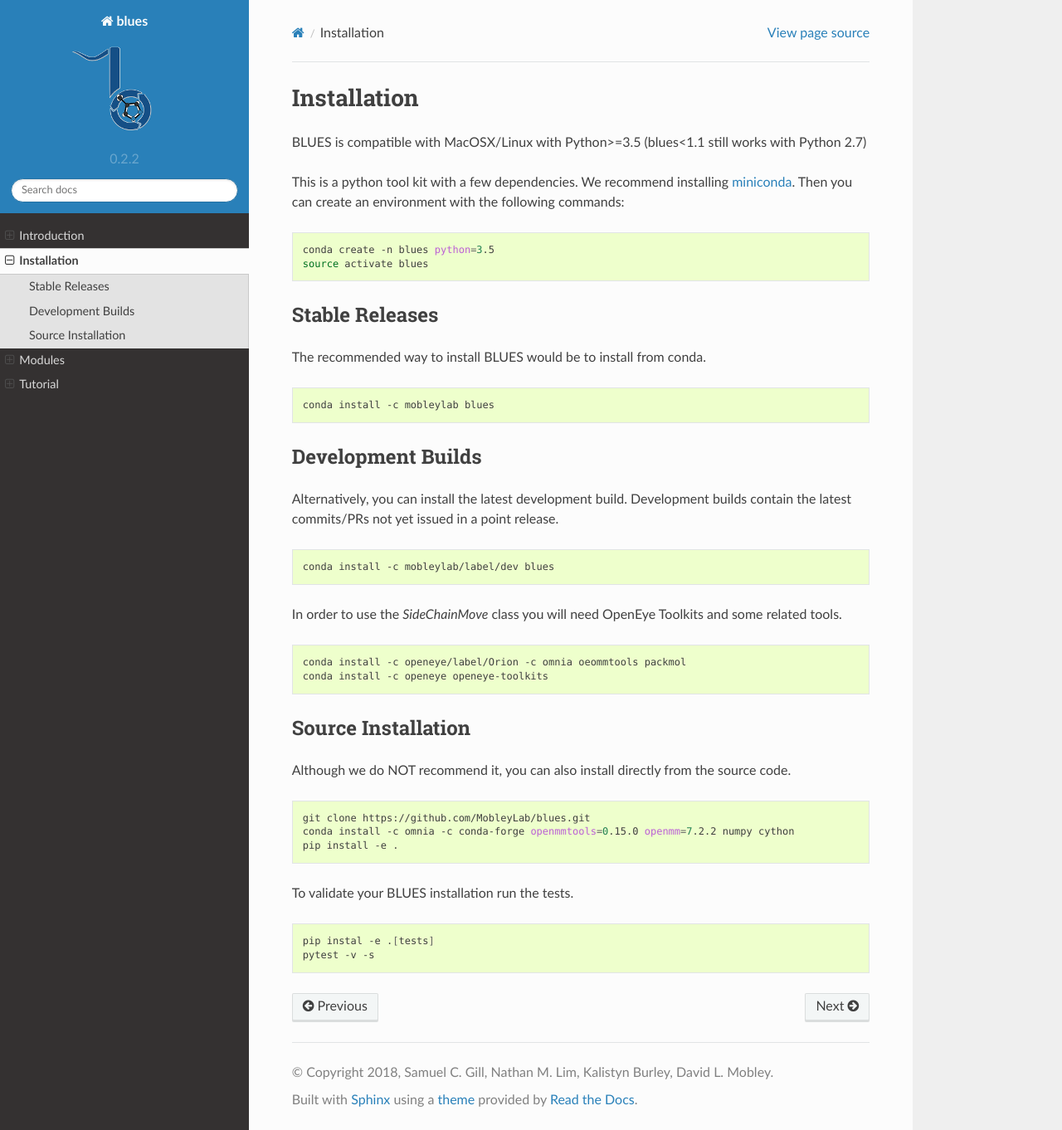
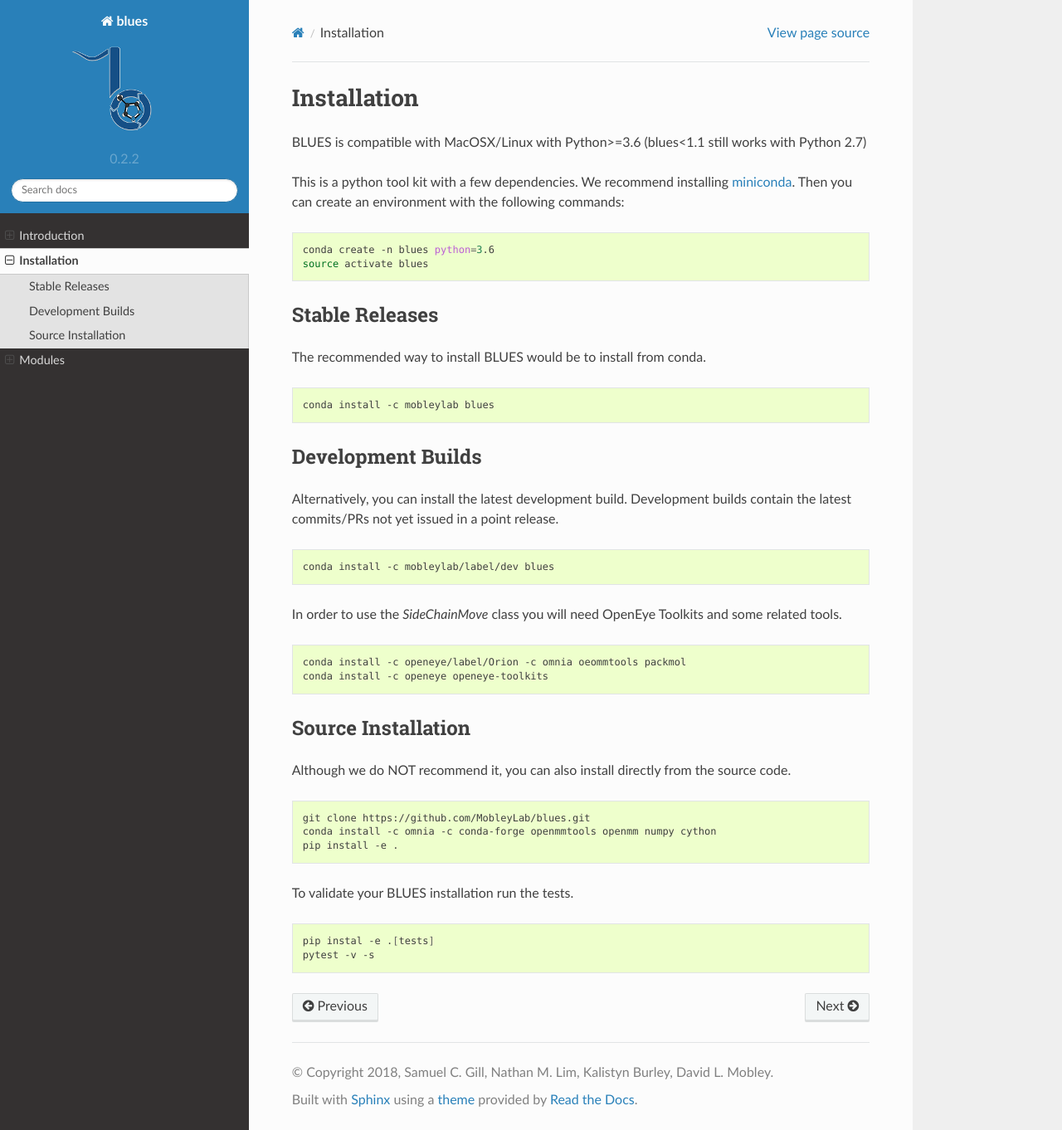
Before and after one commit to MobleyLab/blues, a Sphinx documentation site: the page built from docs/installation.rst, in a window 1280 px wide and 1362 px high. Shown: the whole window at 83% size. Built offline with Sphinx 7.4.7 and the Read the Docs theme 2.0.0, drawn with Linux system fonts in a browser that asks for light colours.

```diff
--- a/docs/index.rst
+++ b/docs/index.rst
@@ -13,7 +13,6 @@ Welcome to the BLUES documentation!
    intro
    installation
    module_doc
-   tutorial
 
 Indices and tables
 ==================
--- a/docs/installation.rst
+++ b/docs/installation.rst
@@ -1,7 +1,7 @@
 Installation
 ==================
 
-BLUES is compatible with MacOSX/Linux with Python>=3.5 (blues<1.1 still works with Python 2.7)
+BLUES is compatible with MacOSX/Linux with Python>=3.6 (blues<1.1 still works with Python 2.7)
 
 This is a python tool kit with a few dependencies. We recommend installing
 `miniconda <http://conda.pydata.org/miniconda.html>`_. Then you can create an
@@ -9,7 +9,7 @@ environment with the following commands:
 
 .. code-block:: bash
 
-    conda create -n blues python=3.5
+    conda create -n blues python=3.6
     source activate blues
 
 Stable Releases
@@ -48,7 +48,7 @@ source code.
 .. code-block:: bash
 
     git clone https://github.com/MobleyLab/blues.git
-    conda install -c omnia -c conda-forge openmmtools=0.15.0 openmm=7.2.2 numpy cython
+    conda install -c omnia -c conda-forge openmmtools openmm numpy cython
     pip install -e .
 
 To validate your BLUES installation run the tests.
```
Also changed, not shown: README.md (+10 -0 lines), docs/module_doc.rst (+17 -44 lines).
